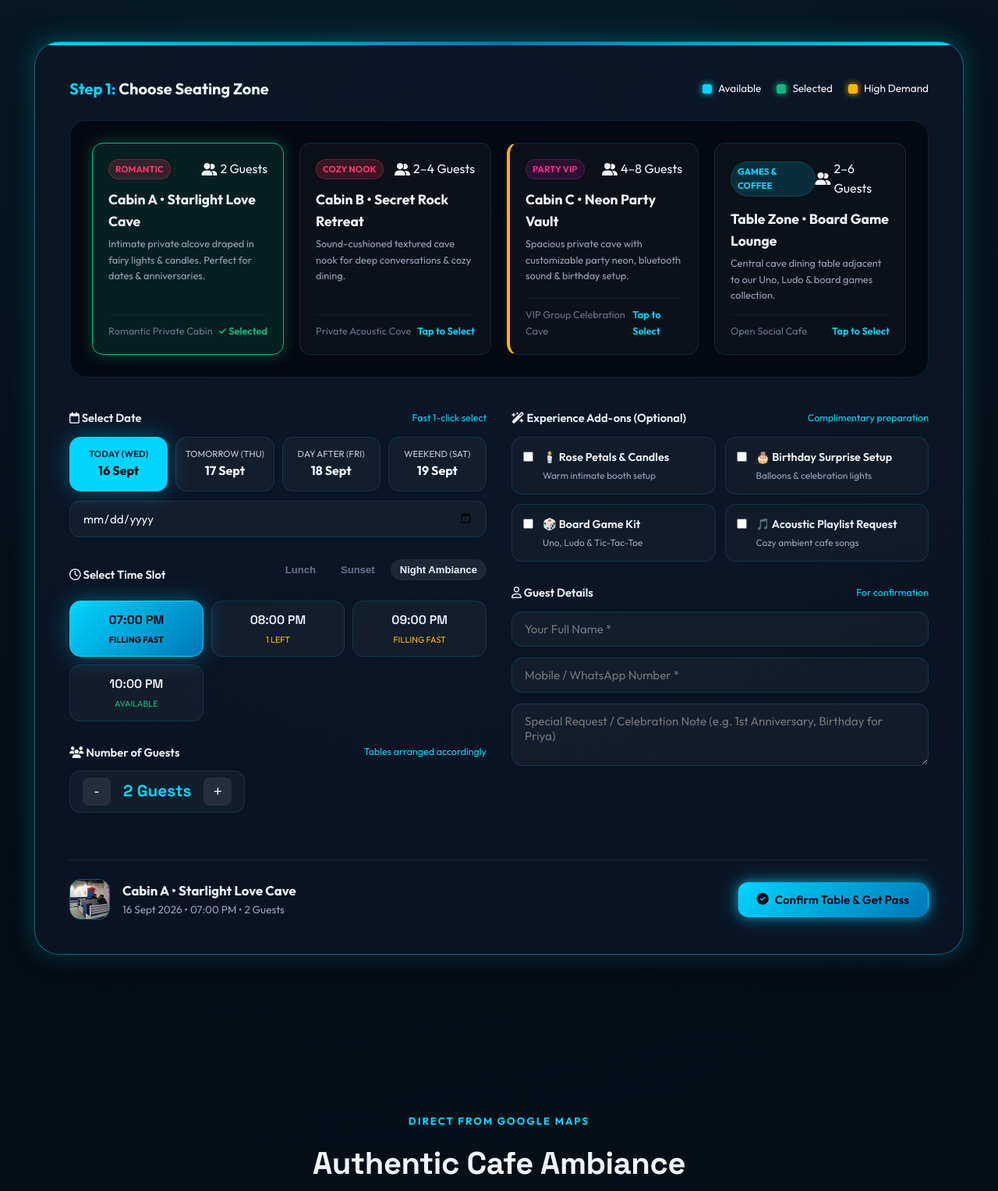
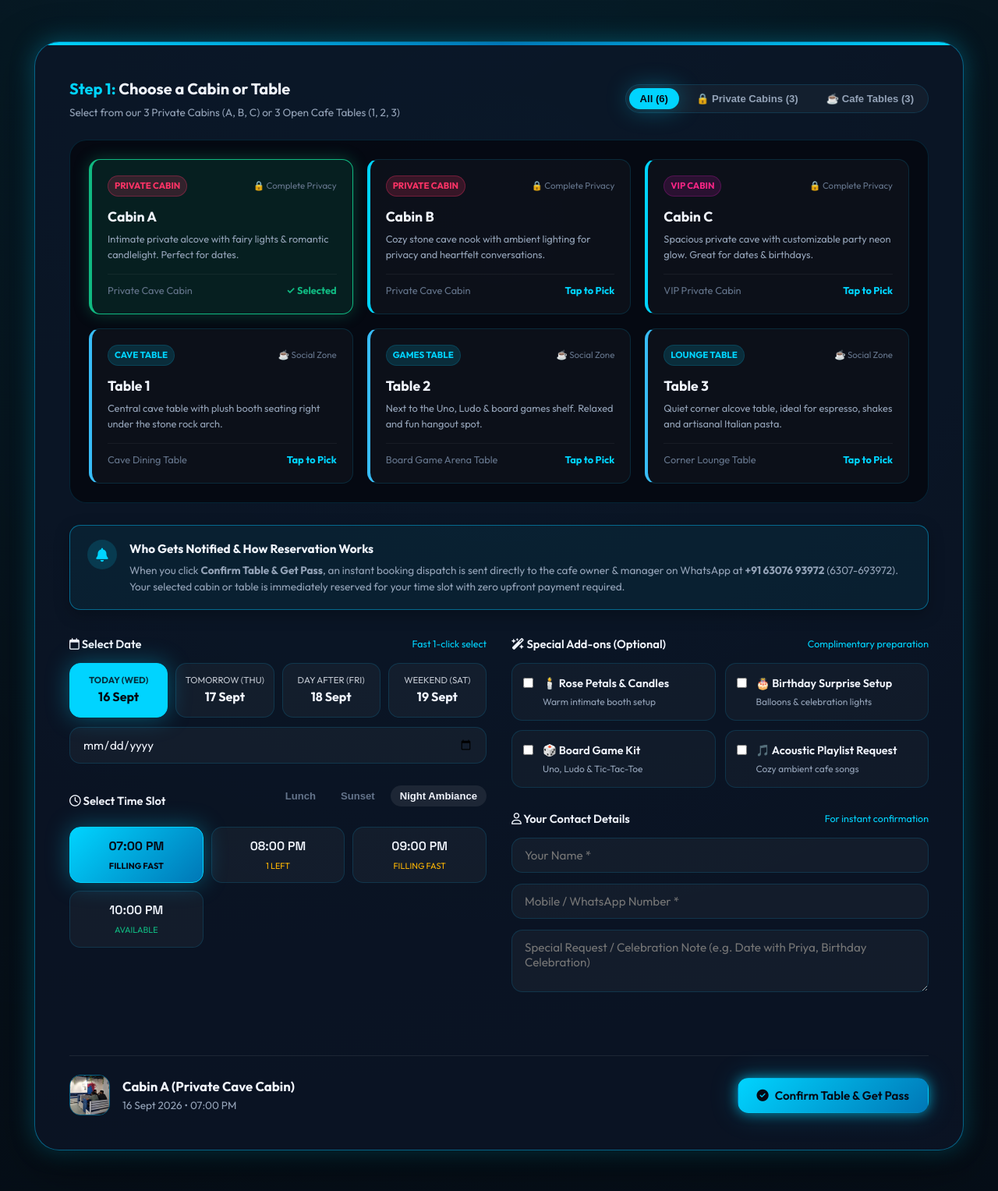
Before and after one commit to Sameer-cult/blue-cave-cafe, a website: page index.html in a window 1280 px wide. Shown: the part 1839-3366 px from the top of the page at 78% size. Drawn offline with Linux system fonts and the light colour scheme.

Commit message:
feat: simplify booking to 3 cabins & 3 tables, remove guest count, add notification explanation

```diff
--- a/css/booking.css
+++ b/css/booking.css
@@ -62,19 +62,51 @@
 .legend-color.selected { background: #10b981; box-shadow: 0 0 8px #10b981; }
 .legend-color.filling { background: var(--warm-accent); box-shadow: 0 0 8px var(--warm-accent); }
 
+/* Zone Filter Tabs */
+.zone-filter-tabs {
+  display: flex;
+  gap: 8px;
+  background: rgba(255, 255, 255, 0.04);
+  padding: 4px;
+  border-radius: 999px;
+  border: 1px solid var(--border-subtle);
+}
+
+.zone-filter-btn {
+  background: none;
+  border: none;
+  color: var(--text-secondary);
+  font-size: 0.82rem;
+  font-weight: 600;
+  padding: 6px 14px;
+  border-radius: 999px;
+  cursor: pointer;
+  transition: all var(--transition-fast);
+}
+
+.zone-filter-btn:hover {
+  color: var(--text-primary);
+}
+
+.zone-filter-btn.active {
+  background: var(--accent-primary);
+  color: #050914;
+  box-shadow: var(--accent-glow);
+}
+
 .floorplan-container {
   background: rgba(4, 7, 14, 0.8);
   border: 1px solid var(--border-subtle);
   border-radius: var(--radius-lg);
-  padding: 28px;
-  margin-bottom: 40px;
+  padding: 24px;
+  margin-bottom: 28px;
   position: relative;
 }
 
 .floorplan-grid {
   display: grid;
-  grid-template-columns: repeat(4, 1fr);
-  gap: 20px;
+  grid-template-columns: repeat(3, 1fr);
+  gap: 18px;
 }
 
 .floor-booth {
@@ -90,6 +122,14 @@
   justify-content: space-between;
 }
 
+.floor-booth.is-cabin {
+  border-left: 4px solid var(--accent-primary);
+}
+
+.floor-booth.is-table {
+  border-left: 4px solid #38bdf8;
+}
+
 .floor-booth:hover {
   background: rgba(0, 212, 255, 0.08);
   border-color: var(--border-glow);
@@ -102,8 +142,49 @@
   box-shadow: 0 0 20px rgba(16, 185, 129, 0.3);
 }
 
-.floor-booth.vip-cabin {
-  border-left: 4px solid var(--warm-accent);
+.booth-type-tag {
+  font-size: 0.72rem;
+  color: var(--text-muted);
+}
+
+/* Notification & Booking Logic Guide Card */
+.booking-notice-card {
+  display: flex;
+  align-items: flex-start;
+  gap: 16px;
+  background: rgba(0, 212, 255, 0.06);
+  border: 1px solid var(--border-glow);
+  border-radius: var(--radius-md);
+  padding: 18px 22px;
+  margin-bottom: 32px;
+  box-shadow: 0 6px 20px rgba(0, 0, 0, 0.25);
+}
+
+.notice-icon {
+  width: 38px;
+  height: 38px;
+  background: rgba(0, 212, 255, 0.15);
+  border-radius: 50%;
+  display: flex;
+  align-items: center;
+  justify-content: center;
+  color: var(--accent-primary);
+  font-size: 1.1rem;
+  flex-shrink: 0;
+}
+
+.notice-content h4 {
+  font-size: 0.96rem;
+  font-weight: 700;
+  color: var(--text-primary);
+  margin-bottom: 4px;
+}
+
+.notice-content p {
+  font-size: 0.85rem;
+  color: var(--text-secondary);
+  line-height: 1.55;
+  margin: 0;
 }
 
 .booth-badge-row {
--- a/index.html
+++ b/index.html
@@ -231,25 +231,39 @@
         <div class="booking-card">
           <!-- Step 1: Interactive Visual Floor Plan -->
           <div class="floorplan-header">
-            <h3 style="font-size: 1.25rem; font-weight: 700;">
-              <span style="color: var(--accent-primary);">Step 1:</span> Choose Seating Zone
-            </h3>
-            <div class="floorplan-legend">
-              <div class="legend-item">
-                <span class="legend-color available"></span> Available
-              </div>
-              <div class="legend-item">
-                <span class="legend-color selected"></span> Selected
-              </div>
-              <div class="legend-item">
-                <span class="legend-color filling"></span> High Demand
-              </div>
+            <div>
+              <h3 style="font-size: 1.25rem; font-weight: 700;">
+                <span style="color: var(--accent-primary);">Step 1:</span> Choose a Cabin or Table
+              </h3>
+              <p style="font-size: 0.85rem; color: var(--text-secondary); margin-top: 4px;">
+                Select from our 3 Private Cabins (A, B, C) or 3 Open Cafe Tables (1, 2, 3)
+              </p>
+            </div>
+
+            <!-- Zone Filter Tabs -->
+            <div class="zone-filter-tabs">
+              <button type="button" class="zone-filter-btn active" data-filter="all">All (6)</button>
+              <button type="button" class="zone-filter-btn" data-filter="cabin">🔒 Private Cabins (3)</button>
+              <button type="button" class="zone-filter-btn" data-filter="table">☕ Cafe Tables (3)</button>
             </div>
           </div>
 
           <div class="floorplan-container">
             <div class="floorplan-grid" id="floorplan-grid">
               <!-- Rendered dynamically by js/booking.js -->
+            </div>
+          </div>
+
+          <!-- Notification & Booking Logic Guide -->
+          <div class="booking-notice-card">
+            <div class="notice-icon">
+              <i class="fa-solid fa-bell"></i>
+            </div>
+            <div class="notice-content">
+              <h4>Who Gets Notified & How Reservation Works</h4>
+              <p>
+                When you click <b>Confirm Table & Get Pass</b>, an instant booking dispatch is sent directly to the cafe owner & manager on WhatsApp at <b>+91 63076 93972</b> (6307-693972). Your selected cabin or table is immediately reserved for your time slot with zero upfront payment required.
+              </p>
             </div>
           </div>
 
@@ -283,19 +297,6 @@
                   <!-- Rendered dynamically by js/booking.js -->
                 </div>
               </div>
-
-              <!-- Guest Stepper -->
-              <div class="booking-field-group">
-                <div class="field-label">
-                  <span><i class="fa-solid fa-users"></i> Number of Guests</span>
-                  <span class="field-label-hint">Tables arranged accordingly</span>
-                </div>
-                <div class="guest-stepper">
-                  <button type="button" class="step-btn" id="guest-dec-btn" aria-label="Decrease guests">-</button>
-                  <span class="guest-count-display" id="guest-count-display">2 Guests</span>
-                  <button type="button" class="step-btn" id="guest-inc-btn" aria-label="Increase guests">+</button>
-                </div>
-              </div>
             </div>
 
             <!-- Right Column: Add-ons & Guest Contact -->
@@ -303,7 +304,7 @@
               <!-- Special Add-on Experiences -->
               <div class="booking-field-group">
                 <div class="field-label">
-                  <span><i class="fa-solid fa-wand-magic-sparkles"></i> Experience Add-ons (Optional)</span>
+                  <span><i class="fa-solid fa-wand-magic-sparkles"></i> Special Add-ons (Optional)</span>
                   <span class="field-label-hint">Complimentary preparation</span>
                 </div>
                 <div class="addons-list">
@@ -344,12 +345,12 @@
               <!-- Guest Information Fields -->
               <div class="booking-field-group">
                 <div class="field-label">
-                  <span><i class="fa-regular fa-user"></i> Guest Details</span>
-                  <span class="field-label-hint">For confirmation</span>
+                  <span><i class="fa-regular fa-user"></i> Your Contact Details</span>
+                  <span class="field-label-hint">For instant confirmation</span>
                 </div>
-                <input type="text" id="booking-name" class="form-input" placeholder="Your Full Name *" required>
+                <input type="text" id="booking-name" class="form-input" placeholder="Your Name *" required>
                 <input type="tel" id="booking-phone" class="form-input" placeholder="Mobile / WhatsApp Number *" required>
-                <textarea id="booking-note" class="form-input" placeholder="Special Request / Celebration Note (e.g. 1st Anniversary, Birthday for Priya)"></textarea>
+                <textarea id="booking-note" class="form-input" placeholder="Special Request / Celebration Note (e.g. Date with Priya, Birthday Celebration)"></textarea>
               </div>
             </div>
           </div>
@@ -359,8 +360,8 @@
             <div class="booking-summary-preview">
               <img src="assets/images/private_cabin_booth.jpg" alt="Selected Cabin" class="summary-thumb" id="summary-thumb">
               <div class="summary-texts">
-                <h4 id="summary-title">Cabin A • Starlight Love Cave</h4>
-                <p id="summary-details">Today • 07:00 PM • 2 Guests</p>
+                <h4 id="summary-title">Cabin A (Private Cave Cabin)</h4>
+                <p id="summary-details">Today • 07:00 PM</p>
               </div>
             </div>
 
@@ -627,16 +628,16 @@
             <p id="pass-seating">Cabin A • Starlight Love Cave</p>
           </div>
           <div class="pass-data-item">
-            <label>Date & Time</label>
+            <label>Date & Time Slot</label>
             <p id="pass-date-time">Today at 07:00 PM</p>
           </div>
           <div class="pass-data-item">
-            <label>Party Size</label>
-            <p id="pass-party-size">2 Guests</p>
+            <label>Hold Status</label>
+            <p style="color: #34d399; font-weight: 700;">🟢 Instant Hold • Direct WhatsApp</p>
           </div>
           <div class="pass-data-item" style="grid-column: span 2;">
             <label>Special Inclusions</label>
-            <p id="pass-addons">Romantic Candlelight & Rose Petals</p>
+            <p id="pass-addons">Standard Dining Experience</p>
           </div>
         </div>
 
--- a/js/booking.js
+++ b/js/booking.js
@@ -1,57 +1,81 @@
 /**
  * BLUE CAVE CAFE — Booking Engine Logic
- * Handles interactive floor plan, slot availability, pass generation & WhatsApp integration
+ * Exactly 3 Cabins (Cabin A, B, C) & 3 Tables (Table 1, 2, 3)
+ * Simplified reservation: Pick Date -> Pick Cabin/Table -> Pick Slot -> WhatsApp Direct Notification
  */
 
 const CAFE_PHONE = "916307693972"; // 6307-693972 formatted for WhatsApp API
 
-// Seating Inventory Data
+// Seating Inventory: Exactly 3 Private Cabins & 3 Cafe Tables
 const SEATING_INVENTORY = [
+  // 3 Private Cabins
   {
     id: "cabin-a",
-    name: "Cabin A • Starlight Love Cave",
-    category: "Romantic Private Cabin",
-    capacity: "2 Guests",
-    desc: "Intimate private alcove draped in fairy lights & candles. Perfect for dates & anniversaries.",
-    badge: "Romantic",
+    name: "Cabin A",
+    category: "Private Cave Cabin",
+    type: "cabin",
+    desc: "Intimate private alcove with fairy lights & romantic candlelight. Perfect for dates.",
+    badge: "Private Cabin",
     badgeClass: "romantic",
     image: "assets/images/private_cabin_booth.jpg"
   },
   {
     id: "cabin-b",
-    name: "Cabin B • Secret Rock Retreat",
-    category: "Private Acoustic Cove",
-    capacity: "2–4 Guests",
-    desc: "Sound-cushioned textured cave nook for deep conversations & cozy dining.",
-    badge: "Cozy Nook",
+    name: "Cabin B",
+    category: "Private Cave Cabin",
+    type: "cabin",
+    desc: "Cozy stone cave nook with ambient lighting for privacy and heartfelt conversations.",
+    badge: "Private Cabin",
     badgeClass: "romantic",
     image: "assets/images/cabin_dining_real.jpg"
   },
   {
     id: "cabin-c",
-    name: "Cabin C • Neon Party Vault",
-    category: "VIP Group Celebration Cave",
-    capacity: "4–8 Guests",
-    desc: "Spacious private cave with customizable party neon, bluetooth sound & birthday setup.",
-    badge: "Party VIP",
+    name: "Cabin C",
+    category: "VIP Private Cabin",
+    type: "cabin",
+    desc: "Spacious private cave with customizable party neon glow. Great for dates & birthdays.",
+    badge: "VIP Cabin",
     badgeClass: "party",
     image: "assets/images/neon_cave_interior.jpg"
   },
+
+  // 3 Cafe Tables
   {
-    id: "table-open",
-    name: "Table Zone • Board Game Lounge",
-    category: "Open Social Cafe",
-    capacity: "2–6 Guests",
-    desc: "Central cave dining table adjacent to our Uno, Ludo & board games collection.",
-    badge: "Games & Coffee",
+    id: "table-1",
+    name: "Table 1",
+    category: "Cave Dining Table",
+    type: "table",
+    desc: "Central cave table with plush booth seating right under the stone rock arch.",
+    badge: "Cave Table",
+    badgeClass: "games",
+    image: "assets/images/hero_cave_ambiance.jpg"
+  },
+  {
+    id: "table-2",
+    name: "Table 2",
+    category: "Board Game Arena Table",
+    type: "table",
+    desc: "Next to the Uno, Ludo & board games shelf. Relaxed and fun hangout spot.",
+    badge: "Games Table",
     badgeClass: "games",
     image: "assets/images/cafe_social_vibe.jpg"
+  },
+  {
+    id: "table-3",
+    name: "Table 3",
+    category: "Corner Lounge Table",
+    type: "table",
+    desc: "Quiet corner alcove table, ideal for espresso, shakes and artisanal Italian pasta.",
+    badge: "Lounge Table",
+    badgeClass: "games",
+    image: "assets/images/cafe_special_dish.jpg"
   }
 ];
 
-// Time Slots Data with Dynamic Availability
+// Time Slots with Live Availability States
 const TIME_SLOTS = [
-  // Afternoon Chill (11:30 AM - 3:00 PM)
+  // Lunch (11:30 AM - 2:30 PM)
   { time: "11:30 AM", period: "afternoon", status: "Available", statusClass: "available" },
   { time: "12:30 PM", period: "afternoon", status: "Available", statusClass: "available" },
   { time: "01:30 PM", period: "afternoon", status: "Filling Fast", statusClass: "filling" },
@@ -71,11 +95,11 @@ const TIME_SLOTS = [
 
 // Active State
 let currentBooking = {
-  seating: SEATING_INVENTORY[0],
+  seating: SEATING_INVENTORY[0], // Defaults to Cabin A
+  activeFilter: "all",
   date: "Today",
   formattedDate: getTodayFormatted(),
   timeSlot: "07:00 PM",
-  guests: 2,
   addons: [],
   name: "",
   phone: "",
@@ -95,35 +119,39 @@ function generateRefId() {
 // Initialize Booking Engine on DOM ready
 document.addEventListener("DOMContentLoaded", () => {
   renderFloorPlan();
+  initZoneFilters();
   renderDateChips();
   renderTimeSlots("night");
-  setupGuestStepper();
   setupAddons();
   setupFormListeners();
   updateSummaryPreview();
 });
 
-// 1. Render Floor Plan
+// 1. Render Floor Plan Grid (3 Cabins & 3 Tables)
 function renderFloorPlan() {
   const container = document.getElementById("floorplan-grid");
   if (!container) return;
 
-  container.innerHTML = SEATING_INVENTORY.map((seat, index) => {
+  const items = currentBooking.activeFilter === "all"
+    ? SEATING_INVENTORY
+    : SEATING_INVENTORY.filter(s => s.type === currentBooking.activeFilter);
+
+  container.innerHTML = items.map((seat) => {
     const isSelected = seat.id === currentBooking.seating.id;
     return `
-      <div class="floor-booth ${seat.id === 'cabin-c' ? 'vip-cabin' : ''} ${isSelected ? 'selected' : ''}" data-seat-id="${seat.id}">
+      <div class="floor-booth ${seat.type === 'cabin' ? 'is-cabin' : 'is-table'} ${isSelected ? 'selected' : ''}" data-seat-id="${seat.id}">
         <div>
           <div class="booth-badge-row">
             <span class="booth-badge ${seat.badgeClass}">${seat.badge}</span>
-            <span class="booth-capacity"><i class="fa-solid fa-user-group"></i> ${seat.capacity}</span>
+            <span class="booth-type-tag">${seat.type === 'cabin' ? '🔒 Complete Privacy' : '☕ Social Zone'}</span>
           </div>
           <h4 class="booth-name">${seat.name}</h4>
           <p class="booth-desc">${seat.desc}</p>
         </div>
         <div class="booth-footer">
           <span>${seat.category}</span>
-          <span style="color: ${isSelected ? '#10b981' : 'var(--accent-primary)'}; font-weight: 600;">
-            ${isSelected ? '✓ Selected' : 'Tap to Select'}
+          <span style="color: ${isSelected ? '#10b981' : 'var(--accent-primary)'}; font-weight: 700;">
+            ${isSelected ? '✓ Selected' : 'Tap to Pick'}
           </span>
         </div>
       </div>
@@ -140,6 +168,19 @@ function renderFloorPlan() {
         renderFloorPlan();
         updateSummaryPreview();
       }
+    });
+  });
+}
+
+// Zone Filter Tabs: All (6) | Cabins (3) | Tables (3)
+function initZoneFilters() {
+  const filterBtns = document.querySelectorAll(".zone-filter-btn");
+  filterBtns.forEach(btn => {
+    btn.addEventListener("click", () => {
+      filterBtns.forEach(b => b.classList.remove("active"));
+      btn.classList.add("active");
+      currentBooking.activeFilter = btn.getAttribute("data-filter");
+      renderFloorPlan();
     });
   });
 }
@@ -214,7 +255,6 @@ function renderTimeSlots(periodFilter = "night") {
   const tabBtns = document.querySelectorAll(".slot-cat-btn");
   if (!container) return;
 
-  // Filter slots
   const filtered = TIME_SLOTS.filter(s => periodFilter === "all" || s.period === periodFilter);
 
   container.innerHTML = filtered.map(slot => {
@@ -227,13 +267,11 @@ function renderTimeSlots(periodFilter = "night") {
     `;
   }).join("");
 
-  // Tab filtering
   tabBtns.forEach(btn => {
     btn.classList.toggle("active", btn.getAttribute("data-period") === periodFilter);
     btn.onclick = () => renderTimeSlots(btn.getAttribute("data-period"));
   });
 
-  // Slot click
   container.querySelectorAll(".time-slot").forEach(slotEl => {
     slotEl.addEventListener("click", () => {
       container.querySelectorAll(".time-slot").forEach(s => s.classList.remove("selected"));
@@ -244,36 +282,7 @@ function renderTimeSlots(periodFilter = "night") {
   });
 }
 
-// 4. Guest Stepper
-function setupGuestStepper() {
-  const decBtn = document.getElementById("guest-dec-btn");
-  const incBtn = document.getElementById("guest-inc-btn");
-  const display = document.getElementById("guest-count-display");
-
-  if (!display) return;
-
-  if (decBtn) {
-    decBtn.addEventListener("click", () => {
-      if (currentBooking.guests > 1) {
-        currentBooking.guests--;
-        display.textContent = `${currentBooking.guests} ${currentBooking.guests === 1 ? 'Guest' : 'Guests'}`;
-        updateSummaryPreview();
-      }
-    });
-  }
-
-  if (incBtn) {
-    incBtn.addEventListener("click", () => {
-      if (currentBooking.guests < 15) {
-        currentBooking.guests++;
-        display.textContent = `${currentBooking.guests} Guests`;
-        updateSummaryPreview();
-      }
-    });
-  }
-}
-
-// 5. Addons
+// 4. Addons
 function setupAddons() {
   const addonBoxes = document.querySelectorAll(".addon-box");
   addonBoxes.forEach(box => {
@@ -295,7 +304,7 @@ function setupAddons() {
   });
 }
 
-// 6. Form input listeners
+// 5. Form Input Listeners
 function setupFormListeners() {
   const nameInput = document.getElementById("booking-name");
   const phoneInput = document.getElementById("booking-phone");
@@ -324,35 +333,37 @@ function setupFormListeners() {
   }
 }
 
-// 7. Update Live Summary preview
+// 6. Update Live Summary preview
 function updateSummaryPreview() {
   const summaryTitle = document.getElementById("summary-title");
   const summaryDetails = document.getElementById("summary-details");
   const summaryThumb = document.getElementById("summary-thumb");
 
-  if (summaryTitle) summaryTitle.textContent = currentBooking.seating.name;
+  if (summaryTitle) {
+    summaryTitle.textContent = `${currentBooking.seating.name} (${currentBooking.seating.category})`;
+  }
   if (summaryDetails) {
     const addonText = currentBooking.addons.length > 0 ? ` • +${currentBooking.addons.length} Add-ons` : '';
-    summaryDetails.textContent = `${currentBooking.formattedDate} • ${currentBooking.timeSlot} • ${currentBooking.guests} Guests${addonText}`;
+    summaryDetails.textContent = `${currentBooking.formattedDate} • ${currentBooking.timeSlot}${addonText}`;
   }
   if (summaryThumb) {
     summaryThumb.src = currentBooking.seating.image;
   }
 }
 
-// 8. Handle Booking Submit & Generate Holographic Pass
+// 7. Handle Booking Submit & Generate VIP Pass
 function handleBookingSubmit() {
   const nameInput = document.getElementById("booking-name");
   const phoneInput = document.getElementById("booking-phone");
 
   if (!nameInput || !nameInput.value.trim()) {
-    alert("Please enter your name to book the table/cabin.");
+    alert("Please enter your name for the reservation.");
     if (nameInput) nameInput.focus();
     return;
   }
 
   if (!phoneInput || !phoneInput.value.trim() || phoneInput.value.trim().length < 8) {
-    alert("Please enter a valid phone number for booking confirmation.");
+    alert("Please enter a valid phone number for confirmation.");
     if (phoneInput) phoneInput.focus();
     return;
   }
@@ -364,9 +375,8 @@ function handleBookingSubmit() {
   // Populate Pass modal
   document.getElementById("pass-ref-id").textContent = currentBooking.refId;
   document.getElementById("pass-guest-name").textContent = currentBooking.name;
-  document.getElementById("pass-seating").textContent = currentBooking.seating.name;
+  document.getElementById("pass-seating").textContent = `${currentBooking.seating.name} • ${currentBooking.seating.category}`;
   document.getElementById("pass-date-time").textContent = `${currentBooking.formattedDate} at ${currentBooking.timeSlot}`;
-  document.getElementById("pass-party-size").textContent = `${currentBooking.guests} ${currentBooking.guests === 1 ? 'Guest' : 'Guests'}`;
 
   const addonsDisplay = currentBooking.addons.length > 0 ? currentBooking.addons.join(", ") : "Standard Dining Experience";
   document.getElementById("pass-addons").textContent = addonsDisplay;
@@ -408,23 +418,23 @@ function handleBookingSubmit() {
   }
 }
 
+// 8. Build WhatsApp Notification Message sent to Cafe Owner (6307-693972)
 function buildWhatsAppMessage(feastSummary) {
-  let msg = `*NEW TABLE & CABIN RESERVATION*\n`;
+  let msg = `*NEW TABLE / CABIN RESERVATION*\n`;
   msg += `*Blue Cave Cafe Kanpur*\n\n`;
   msg += `🎫 *Booking Reference:* ${currentBooking.refId}\n`;
   msg += `👤 *Guest Name:* ${currentBooking.name}\n`;
   msg += `📞 *Contact Number:* ${currentBooking.phone}\n`;
   msg += `📅 *Date:* ${currentBooking.formattedDate}\n`;
   msg += `⏰ *Time Slot:* ${currentBooking.timeSlot}\n`;
-  msg += `🪑 *Seating Selection:* ${currentBooking.seating.name}\n`;
-  msg += `👥 *Number of Guests:* ${currentBooking.guests}\n`;
+  msg += `📍 *Selected Option:* ${currentBooking.seating.name} (${currentBooking.seating.category})\n`;
 
   if (currentBooking.addons.length > 0) {
-    msg += `✨ *Special Add-ons:* ${currentBooking.addons.join(", ")}\n`;
+    msg += `✨ *Special Inclusions:* ${currentBooking.addons.join(", ")}\n`;
   }
 
   if (currentBooking.note) {
-    msg += `📝 *Special Request:* ${currentBooking.note}\n`;
+    msg += `📝 *Guest Note:* ${currentBooking.note}\n`;
   }
 
   if (feastSummary) {
@@ -435,5 +445,4 @@ function buildWhatsAppMessage(feastSummary) {
   return msg;
 }
 
-// Export booking details for other modules if needed
 window.currentBooking = currentBooking;
```
